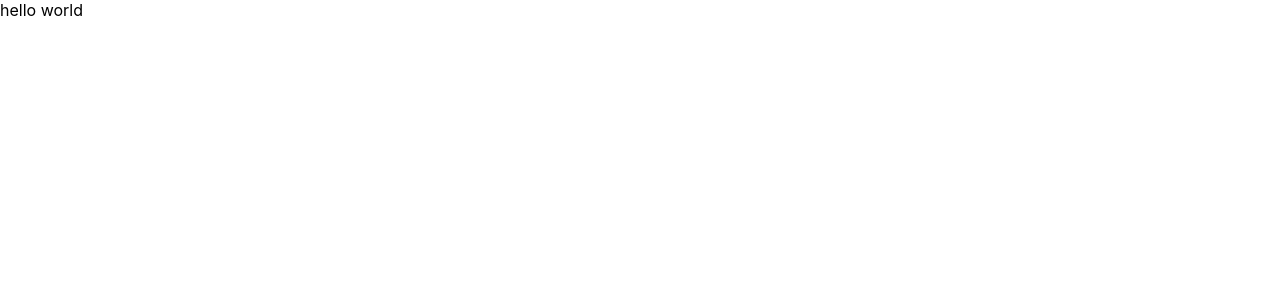
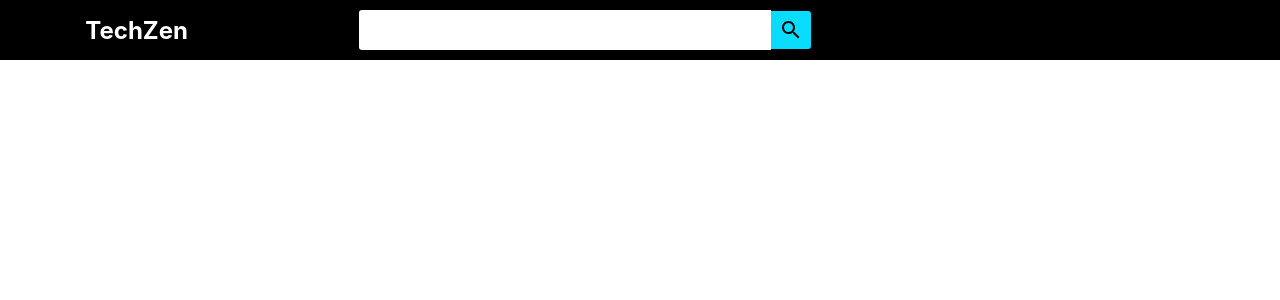
Before and after one commit to sarveshwar22/E-commerce-App, a React (Create React App) app in the folder client/: page / in a window 1280 px wide. Shown: the top 300 px of the page. Built offline with nearby package versions, Linux system fonts and the light colour scheme.

Commit message:
navBar left added

```diff
--- a/client/package.json
+++ b/client/package.json
@@ -3,11 +3,16 @@
   "version": "0.1.0",
   "private": true,
   "dependencies": {
+    "@emotion/react": "^11.10.0",
+    "@emotion/styled": "^11.10.0",
+    "@mui/icons-material": "^5.10.2",
+    "@mui/material": "^5.10.2",
     "@testing-library/jest-dom": "^5.16.5",
     "@testing-library/react": "^13.3.0",
     "@testing-library/user-event": "^13.5.0",
     "react": "^18.2.0",
     "react-dom": "^18.2.0",
+    "react-router-dom": "^6.3.0",
     "react-scripts": "5.0.1",
     "web-vitals": "^2.1.4"
   },
--- a/client/src/App.js
+++ b/client/src/App.js
@@ -1,10 +1,10 @@
-import logo from './logo.svg';
 import './App.css';
+import NavBar from './components/header/NavBar';
 
 function App() {
   return (
     <>
-      hello world
+      <NavBar />
     </>
   );
 }
--- /dev/null
+++ b/client/src/components/header/NavBar.css
@@ -0,0 +1,205 @@
+header{
+    background-color: black;
+    width:100%;
+    height: 60px;
+    position: fixed;
+    top: 0;
+    z-index:2;
+    width: 100%;
+}
+
+h1{
+    color: white;
+}
+
+header nav{
+    width: 100%;
+    margin: auto;
+    height: 100%;
+    display: flex;
+    justify-content: space-around;
+    align-items: center;
+    z-index: 4;
+}
+
+header nav .navlogo img{
+    width: 110px;
+    margin-top: 10px;
+}
+
+header nav .left{
+    display: flex;
+    justify-content:space-around;
+    align-items: center;
+
+    flex: .7;
+}
+
+
+
+header nav .left input{
+    width:400px;
+    height: 38px;
+    border: none;
+    outline: none;
+    border-bottom-left-radius: 3px;
+    border-top-left-radius: 3px;
+    font-size: 14px;
+    padding-left: 10px;
+}
+
+header nav .left .search_icon{
+    background-color: #08ddfd;
+    height: 38px;
+    width: 40px;
+    display: flex;
+    justify-content: center;
+    align-items: center;
+    border-bottom-right-radius: 3px;
+    border-top-right-radius: 3px;
+    cursor: pointer;
+}
+
+header nav .navSearchBar{
+    display: flex;
+    justify-content: center;
+    align-items: center;
+}
+
+
+
+header nav .right{
+    display: flex;
+    justify-content:center;
+    align-items: center;
+
+    flex: .3;
+}
+
+header nav .right .nav_btn a{
+    color: #fff;
+    font-weight: 500;
+    text-decoration: none;
+    margin-right: 2px;
+    border: 1px solid #131921;
+    border-radius: 2px;
+    padding: 8px;
+}
+
+
+
+header nav .right .nav_btn a:hover{
+    border: 1px solid white;
+}
+
+header nav .right .cart_btn{
+    display: flex;
+    margin-left: 22px;
+    cursor: pointer;
+    margin-top: 2px;
+    padding: 8px;
+    border-radius: 2px;
+    border: 1px solid #131921;
+    align-items: center;
+    justify-content: space-between;
+    margin-right: 3px;
+}
+
+header nav .right .cart_btn:hover{
+    border: 1px solid white;
+}
+
+header nav .right .cart_btn #icon{
+    margin-right: 10px;
+    color: #fff;
+    margin-top: 2px;
+}
+
+header nav .right .cart_btn p{
+    color: #fff;
+    font-weight: 500;
+    font-size: 12px;
+    margin-top: 11px;
+    margin-right: 10px;
+}
+
+.right a{
+    text-decoration: none;
+}
+
+header nav .avtar{
+    cursor: pointer;
+}
+header nav .avtar2{
+    cursor: pointer;
+    background-color: #1365cf;
+}
+
+header .hamburgur{
+    display: none;
+}
+
+header .extrasearch{
+    position: absolute;
+    background-color: #fff;
+    color: #000;
+    top: 50px;
+    width: 440px;
+}
+
+header .extrasearch a{
+    text-decoration: none;
+    color: #000;
+}
+
+
+header nav .drawer{
+    width: 250px;
+    background-color: red;
+}
+
+
+@media (max-width:800px){
+    header .hamburgur{
+        display: block;
+    }
+    header nav{
+        overflow: hidden;
+    }
+    header nav .right .nav_btn,
+    header nav .right .avtar2,
+    header nav .right .avtar{
+        display:none;
+    }
+    header nav .left input{
+        width: 150px;
+        margin-left: 10px;
+    }
+
+    header nav .left input::placeholder{
+        visibility: hidden;
+    }
+
+    header nav .right .cart_btn{
+        margin-right: 0;
+    }
+
+
+}
+
+@media (max-width:568px){
+
+    header nav .left input{
+       display: none;
+    }
+
+    header nav .left .search_icon{
+
+        display: none;
+    }
+    header nav .navlogo img{
+        width: 95px;
+        margin-top: 14px;
+        margin-left: 67px;
+    }
+}
--- /dev/null
+++ b/client/src/components/header/NavBar.js
@@ -0,0 +1,31 @@
+import React from 'react'
+import './NavBar.css'
+import SearchIcon from '@mui/icons-material/Search';
+
+
+
+const NavBar = () => {
+  return (
+    <header>
+        <nav>
+            <div className='left'>
+                <div className='navlogo'>
+                    {/* <img src='./logo_main.png' alt='TechZen' /> */}
+                    <h1>TechZen</h1>
+                </div>
+                <div className='navSearchBar'>
+                    <input type="text"/>
+                    <div className="search_icon">
+                        <SearchIcon />
+                    </div>
+                </div>
+            </div>
+            <div className='right'>
+
+            </div>
+        </nav>
+    </header>
+  )
+}
+
+export default NavBar
```
Also changed, not shown: client/src/components/header/logo_main.png (added), 1 other file (tests, documents, lock files or other folders).
